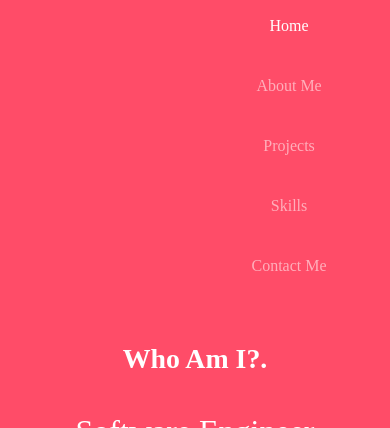
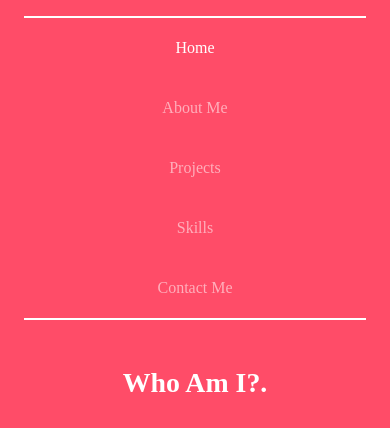
Before and after one commit to musthafa-vakkayil/portfolio, a plain HTML site: page index.html in a window 390 px wide. Both pictures are taken after a click on the button "Toggle navigation". Shown: the part 52-480 px from the top of the page. Drawn offline with nearby package versions, Linux system fonts and the light colour scheme.

Commit message:
changed nav bar

```diff
--- a/css/index.css
+++ b/css/index.css
@@ -60,9 +60,17 @@
     padding: 10px;
 }
 
+
 @media (max-width:960px) {
     .button{
         padding: 10px;
+    }
+    .navigation-list{
+        margin-top: 20px;
+        width: 100%;
+        float: right;
+        border-top: 2px solid;
+        border-bottom: 2px solid;
     }
 }
 
```
